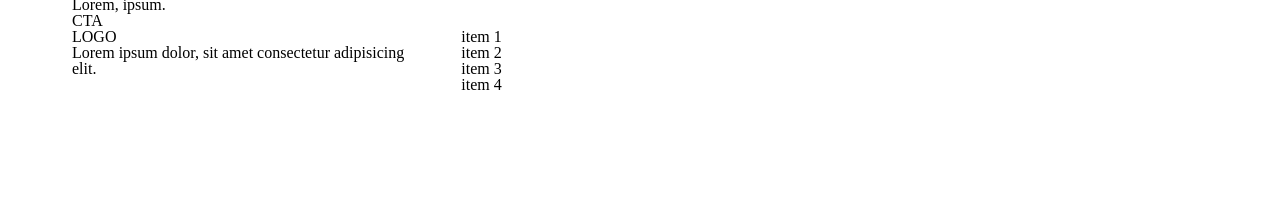
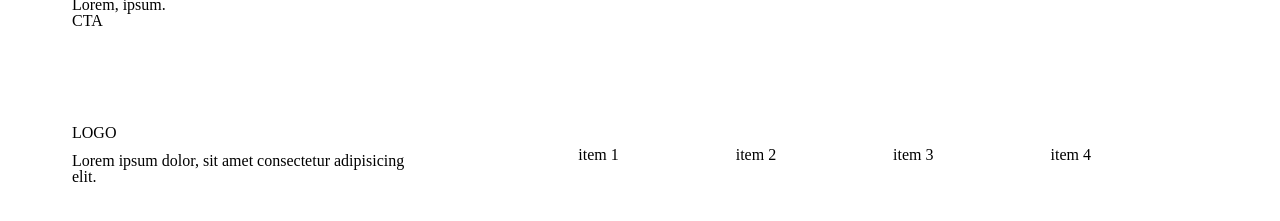
Before and after one commit to jwb094/jwbssite2403, a website: page index.html in a window 1280 px wide. Shown: the part 549-770 px from the top of the page. Drawn offline with Linux system fonts and the light colour scheme.

Commit message:
update(index.html - footer)added layout classes to component

```diff
--- a/index.html
+++ b/index.html
@@ -227,15 +227,15 @@
   </main>
   <!-- Add your site or application content here -->
 
-  <footer class="">
+  <footer class="py-96">
     <div class="l-container">
-      <div class="row">
-        <div class="col-xs-12 col-md-4">
-          <div>LOGO</div>
-          <p>Lorem ipsum dolor, sit amet consectetur adipisicing elit.</p>
+      <div class="row | flex-col md.flex-row gap-24 md.gap-0">
+        <div class="col-xs-12 col-md-4 | ">
+          <h3 class="mb-12">LOGO</h3>
+          <p>Lorem ipsum dolor, sit amet consectetur adipisicing <a class="#" href="#">elit.</a></p>
         </div>
-        <div class="col-xs-12 col-md-8">
-          <ul>
+        <div class="col-xs-12 col-md-8  my-auto ">
+          <ul class="flex md.flex-row justify-content-evenly ">
             <li> item 1 </li>
             <li> item 2</li>
             <li> item 3</li>
```
